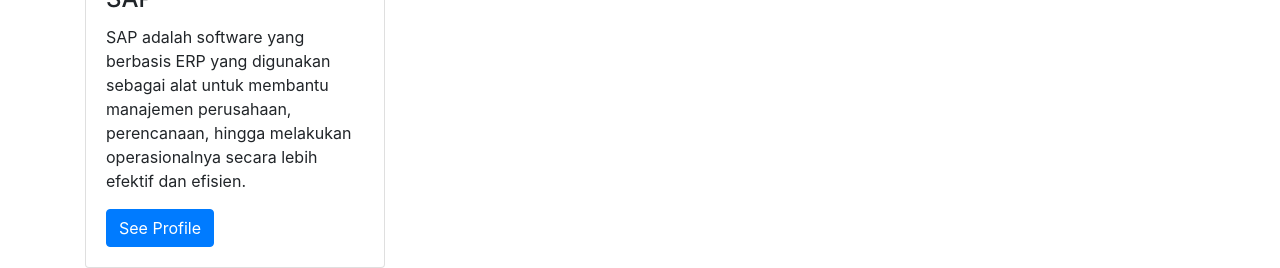
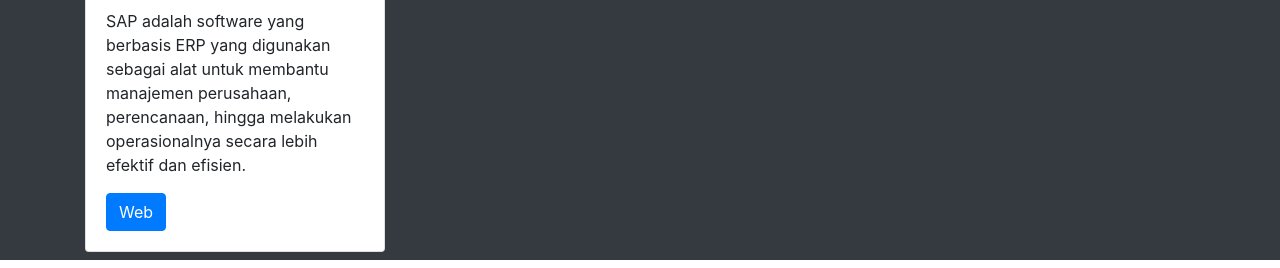
Before and after one commit to DPP-2020/praktikum-2-membuat-cv-part-2-Hanifan12, a plain HTML site: page index.html in a window 1280 px wide. Shown: the part 2078-2346 px from the top of the page. Drawn offline with nearby package versions, Linux system fonts and the light colour scheme.

Commit message:
05211840000085 #2

```diff
--- a/index.html
+++ b/index.html
@@ -117,18 +117,20 @@
 <br>
 <span class="d-block p-2 bg-primary text-white"><h3>Sertifikasi</h3></span>
 </span>
-<br>
+
+<span class="d-block p-2 bg-dark">
 <div class="container">
   <div class="card" style="width:300px">
     <img class="card-img-top" src="https://s3.amazonaws.com/brt.org/Sap-Logo--1024x1024-3.png" alt="SAP" style="width:100%">
     <div class="card-body">
       <h4 class="card-title">SAP</h4>
       <p class="card-text">SAP adalah software yang berbasis ERP yang digunakan sebagai alat untuk membantu manajemen perusahaan, perencanaan, hingga melakukan operasionalnya secara lebih efektif dan efisien.</p>
-      <a href="#" class="btn btn-primary">See Profile</a>
+      <a href="http://sap.com/products/cloud-platform/capabilities/enterprise-extensions.html" class="btn btn-primary">Web</a>
     </div>
   </div>
 
 </div>
+</span>
 
 
 <!-- Isi Pekerjaanmu Di Sini -->
```
